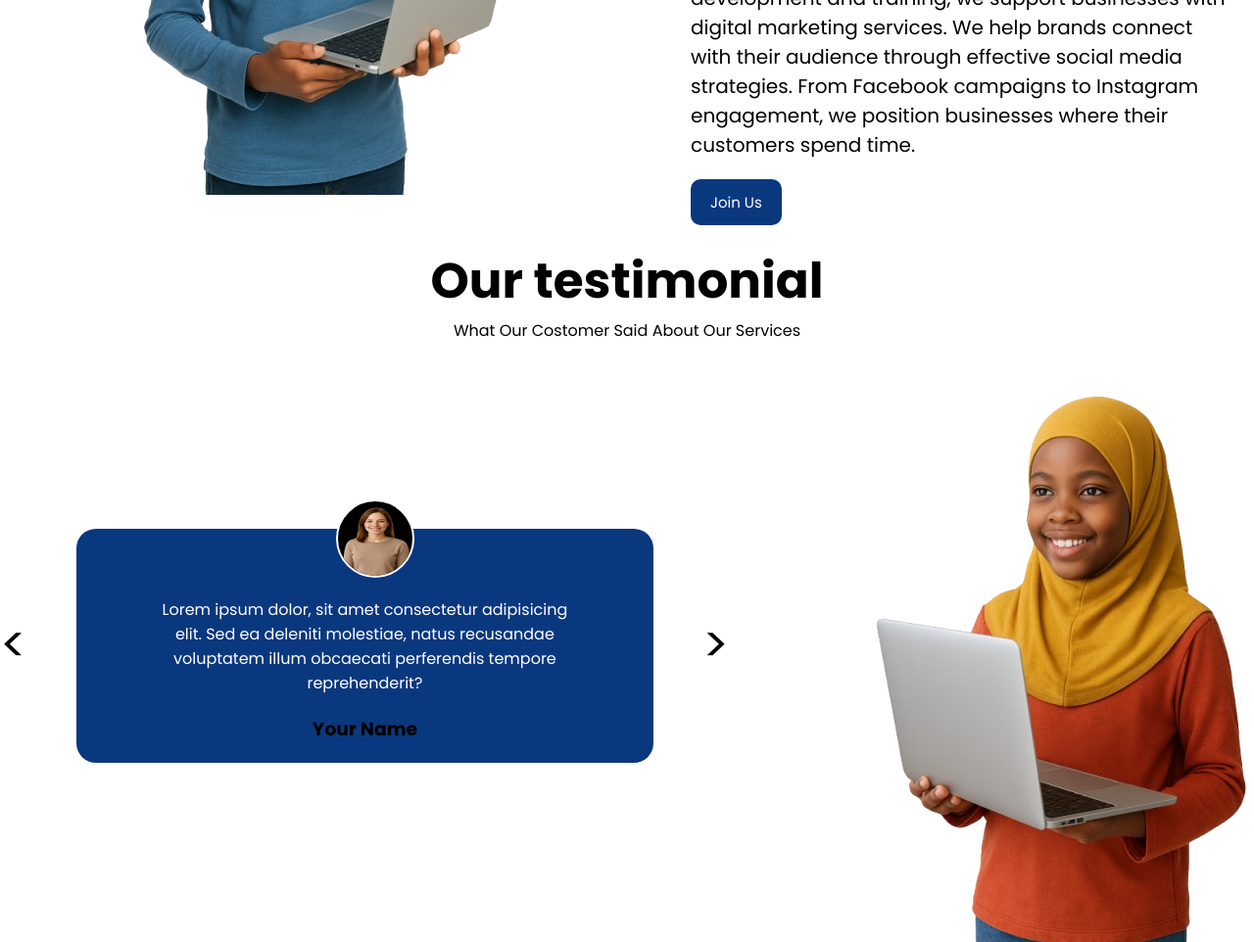
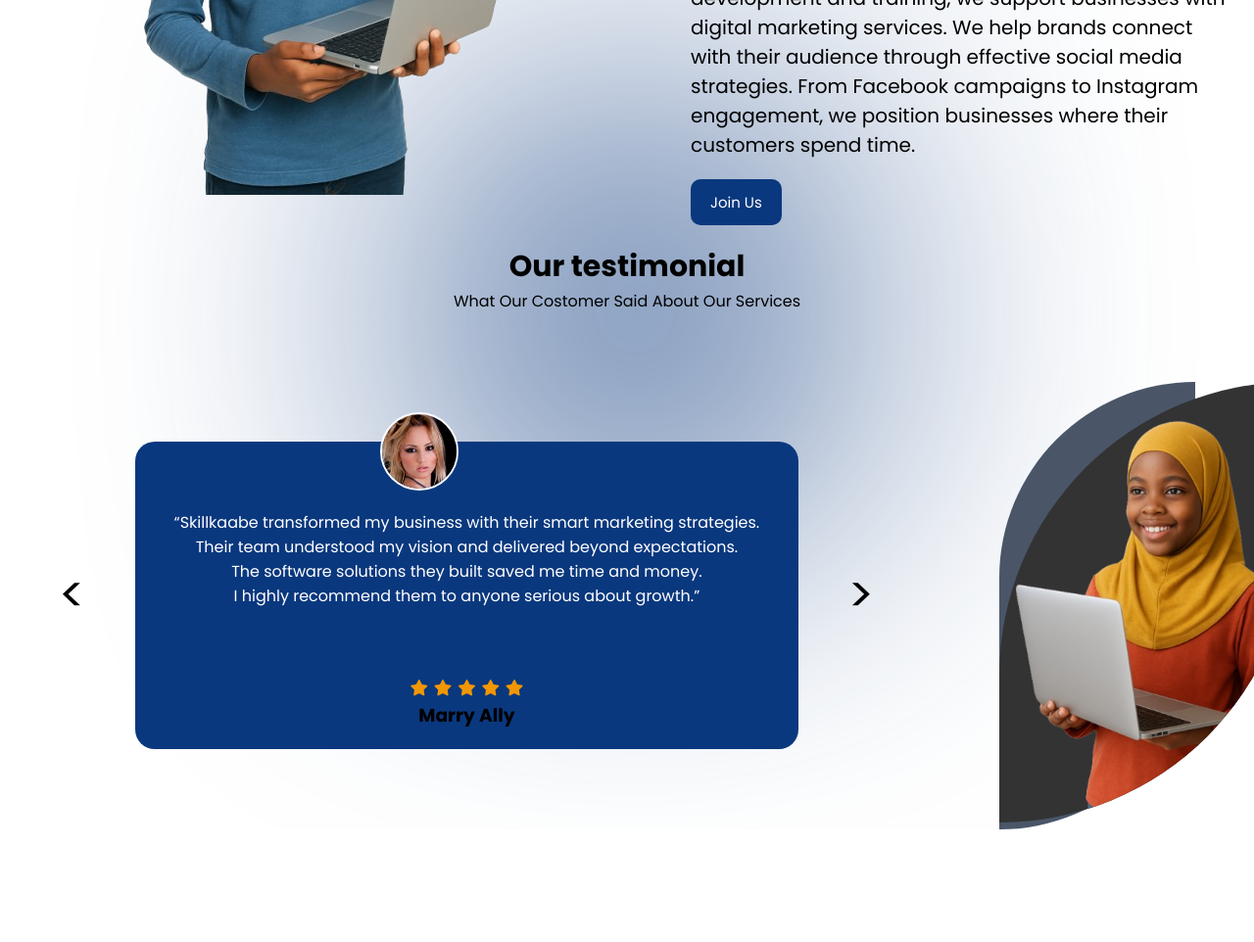
Before and after one commit to mohaproprog/skill-kaabe-project, a plain HTML site: page index.html in a window 1280 px wide. Shown: the part 2500-3462 px from the top of the page at 98% size. After the commit the page ends 3347 px from the top, so only its background shows below. Drawn offline with Linux system fonts and the light colour scheme; a web font is replaced by a local one.

Commit message:
added testimonial

```diff
--- a/index.html
+++ b/index.html
@@ -174,31 +174,54 @@ From Facebook campaigns to Instagram engagement, we position businesses where th
     <h1>Our testimonial</h1>
     <p>What Our Costomer Said About Our Services</p>
     <div class="testM">
+        <div class="bgt"></div>
 
 
     <div class="slider">
         <button class="prev"><</button>
         <div class="reveiws">
         <div class="reveiw slide">
-            <img src="./images/testimonial.png">
-            <p>Lorem ipsum dolor, sit amet consectetur adipisicing <br>elit. Sed ea deleniti molestiae, natus recusandae <br> voluptatem illum obcaecati perferendis tempore reprehenderit?
+            <p>“Skillkaabe transformed my business with their smart marketing strategies. <br>
+                Their team understood my vision and delivered beyond expectations. <br>
+                The software solutions they built saved me time and money. <br>
+                I highly recommend them to anyone serious about growth.”</p>
+                <i class="fa-solid fa-star"></i>
+                <i class="fa-solid fa-star"></i>
+                <i class="fa-solid fa-star"></i>
+                <i class="fa-solid fa-star"></i>
+                <i class="fa-solid fa-star"></i>
+                <h3>Marry Ally</h3>
+                <img src="./images/user1.jpg">
+        </div>
 
-            </p>
-            <h3>Your Name</h3>
+
+
+        <div class="reveiw">
+            <p>“Working with Skillkaabe was a game-changer for us.
+                They made  complex <br> technology feel simple and easy to use. <br>
+                Their marketing boosted our visibility in just a few weeks. <br>
+                Professional, reliable, and creative – truly outstanding.”</p>
+                <i class="fa-solid fa-star"></i>
+                <i class="fa-solid fa-star"></i>
+                <i class="fa-solid fa-star"></i>
+                <i class="fa-solid fa-star"></i>
+                <i class="fa-solid fa-star"></i>
+                <h3>Ahmed Warsame</h3>
+                <img src="./images/user2.jpg">
         </div>
         <div class="reveiw">
-            <img src="./images/testimonial.png">
-            <p>Lorem ipsum dolor, sit amet consectetur adipisicing <br>eillum obcaecati perferendis tempore reprehenderit?
-
+            <p>“Skillkaabe exceeded all my expectations.
+                Their software is smooth, <br> fast, and perfectly tailored to my needs.
+                On top of that, their marketing ideas <br>brought in new clients.
+                I’m grateful for their support and ongoing guidance.”<br>
             </p>
-            <h3>Your Name</h3>
-        </div>
-        <div class="reveiw">
-            <img src="./images/testimonial.png">
-            <p> <br>elit. Sed ea deleniti molestiae, natus recusandae <br> voluptatem illum obcaecati perferendis tempore reprehenderit?
-
-            </p>
-            <h3>Your Name</h3>
+            <i class="fa-solid fa-star"></i>
+            <i class="fa-solid fa-star"></i>
+            <i class="fa-solid fa-star"></i>
+            <i class="fa-solid fa-star"></i>
+            <i class="fa-solid fa-star-half"></i>
+            <h3>Mohamed Elmi</h3>
+            <img src="./images/man-in-jean-shirt-with-beard.jpg">
         </div>
 
     </div>
--- a/style.css
+++ b/style.css
@@ -459,7 +459,7 @@ navbar responsive */
 
 /* ------------------------------------------ */
 .testimonial{
-    min-height: 50vh;
+    height: 50vh;
     text-align: center;
 }
 .testimonial h1{
@@ -467,12 +467,15 @@ navbar responsive */
 }
 
 
+
 .testM{
     display: flex;
+    flex-wrap: wrap;
     justify-content: center;
     align-items: center;
     gap: 10%;
     color: #fff;
+    position: relative;
 }
 
 .slider{
@@ -491,13 +494,13 @@ navbar responsive */
 }
 .reveiw img{
     width: 80px;
-    height: 80px;
+    height:80px;
     border-radius: 50%;
     border: 2px solid #fff;
-    background: #000;
+    background: transparent;
     position: absolute;
-    top:-30px;
-    left: 45%;
+    top:-35px;
+    left: 40%;
 }
 .reveiw p{
     padding: 20px;
@@ -519,3 +522,68 @@ navbar responsive */
 .reveiws .slide{
     display: block;
 }
+
+.imageTest{
+    background-color:#4a5668;
+    border-top-left-radius: 980px;
+    border-bottom-right-radius: 980px;
+    margin-top: 20px;
+    width: 300px;
+    height: auto;
+
+}
+.imageTest img{
+     background-color:#333334;
+     border-top-left-radius: 980px;
+    border-bottom-right-radius: 980px;
+}
+.reveiw i{
+    color: #f29602;
+}
+
+.testM .bgt{
+    position: absolute;
+    width: 400px;
+    height:400px;
+    background: #0a387e;
+    border-radius: 50%;
+    top: -250px;
+    left: 35%;
+    filter: blur(150px);
+    border: 2px solid #000;
+    z-index: -2;
+}
+
+
+@media (max-width:1400px){
+    .testimonial h1{
+    font-size: 30px;
+}
+.testimonial p{
+    margin-bottom: 50px;
+}
+.reveiw img{
+    width: 80px;
+    height: 80px;
+    border-radius: 50%;
+    border: 2px solid #fff;
+    background: transparent;
+    position: absolute;
+    top:-30px;
+    left: 37%;
+}
+.imageTest{
+    width: 200px;
+    height: auto;
+
+}
+.imageTest img{
+    width: 300px;
+    height: auto;
+    background-color:#333334;
+    border-bottom-right-radius: 980px;
+    border-bottom-right-radius: 980px
+}
+
+
+}
```
Also changed, not shown: images/3843197.jpg (added), images/black-man-mustache-21105614.webp (added), images/man-in-jean-shirt-with-beard.jpg (added), images/reve.png (added), images/reveiw.png (added), images/testimonial.png (deleted), images/user1.jpg (added), images/user2.jpg (added).
